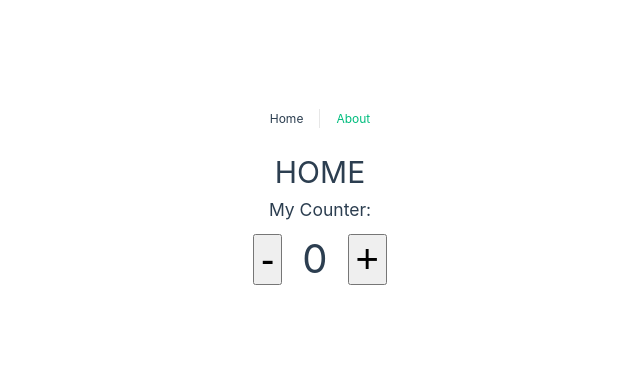
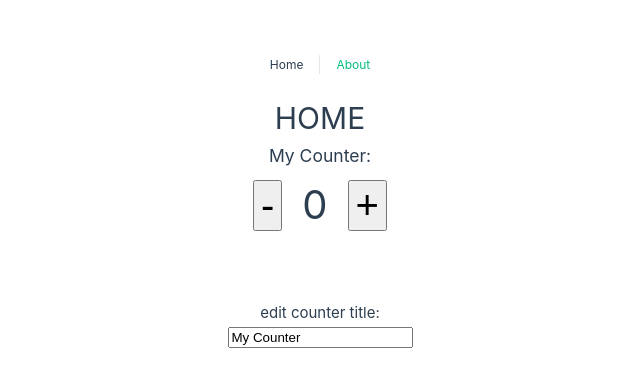
Before and after one commit to memorah/vue-composition-api-basics-v01-17102022, a Vue app: page / in a window 1280 px wide. Shown: the part 204-590 px from the top of the page, without its empty margins (320-960 px from the left). Built offline with nearby package versions, Linux system fonts and the light colour scheme.

Commit message:
two way binding

```diff
--- a/src/views/HomeView.vue
+++ b/src/views/HomeView.vue
@@ -6,6 +6,10 @@
       <button @click="decreaseCounter" class="btn">-</button>
       <span class="counter">{{ counter }}</span>
       <button @click="increaseCounter" class="btn">+</button>
+    </div>
+    <div class="edit">
+      <h4>edit counter title:</h4>
+      <input v-model="counterTitle" type="text" />
     </div>
   </div>
 </template>
@@ -33,4 +37,7 @@
   font-size: 40px;
   margin: 10px;
 }
+.edit {
+  margin-top: 60px;
+}
 </style>
```
